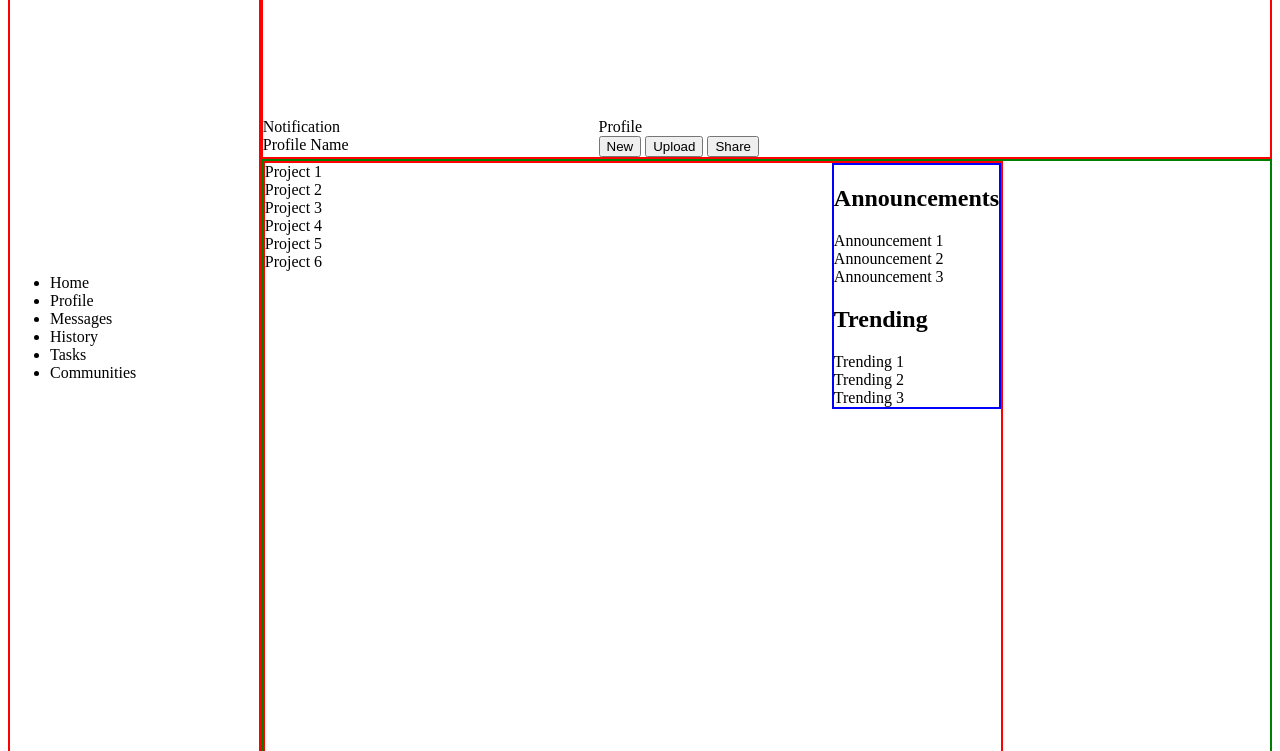
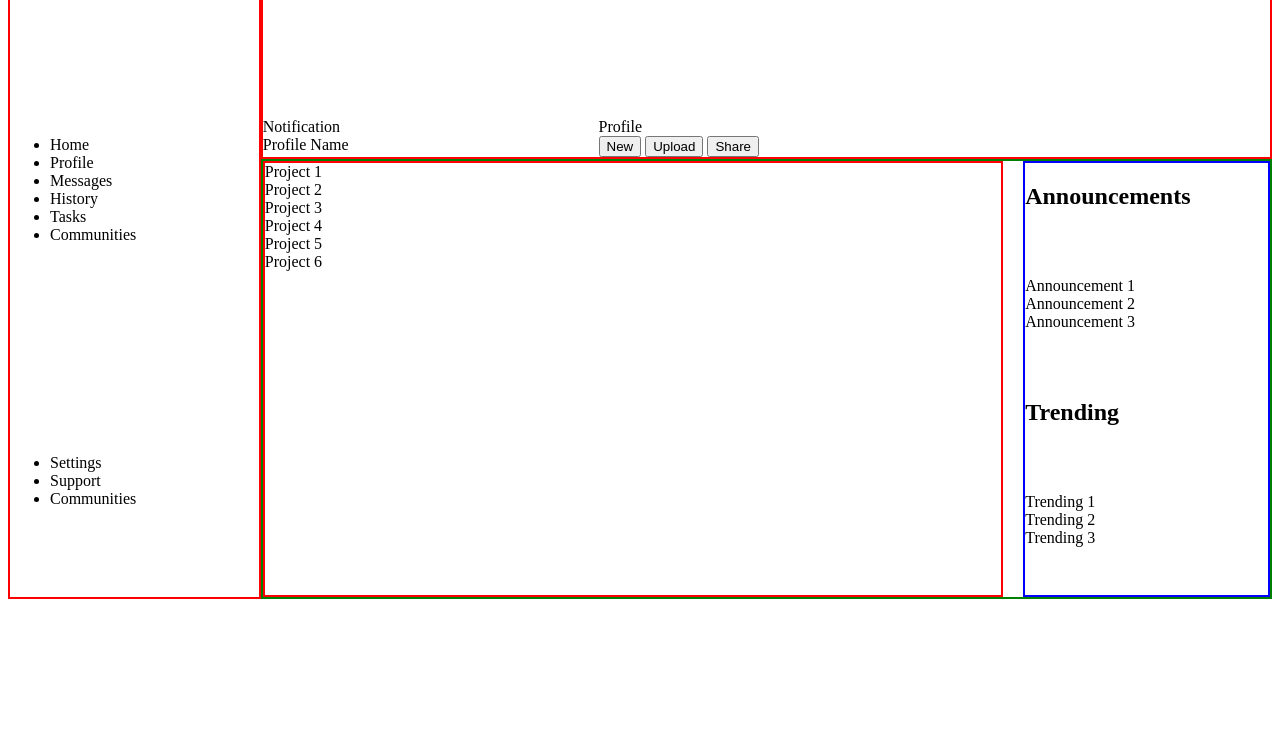
Before and after one commit to vincentcomfy/css_grid_test, a plain HTML site: page index.html in a window 1280 px wide. Shown: the part 49-800 px from the top of the page. Drawn offline with Linux system fonts and the light colour scheme.

Commit message:
added missing </div> that was breaking mainContent styling

```diff
--- a/index.html
+++ b/index.html
@@ -49,7 +49,7 @@
                 <div class="projectBox">Project 5</div>
                 <div class="projectBox">Project 6</div>
             </div>
-
+        </div> <!-- Missing closing tag for mainPane -->
         <div class="rightPane">
             <div class="announcements">
                 <h2>Announcements</h2>
@@ -69,5 +69,6 @@
             </div>
         </div>
     </div>
+
 </body>
 </html>
```
